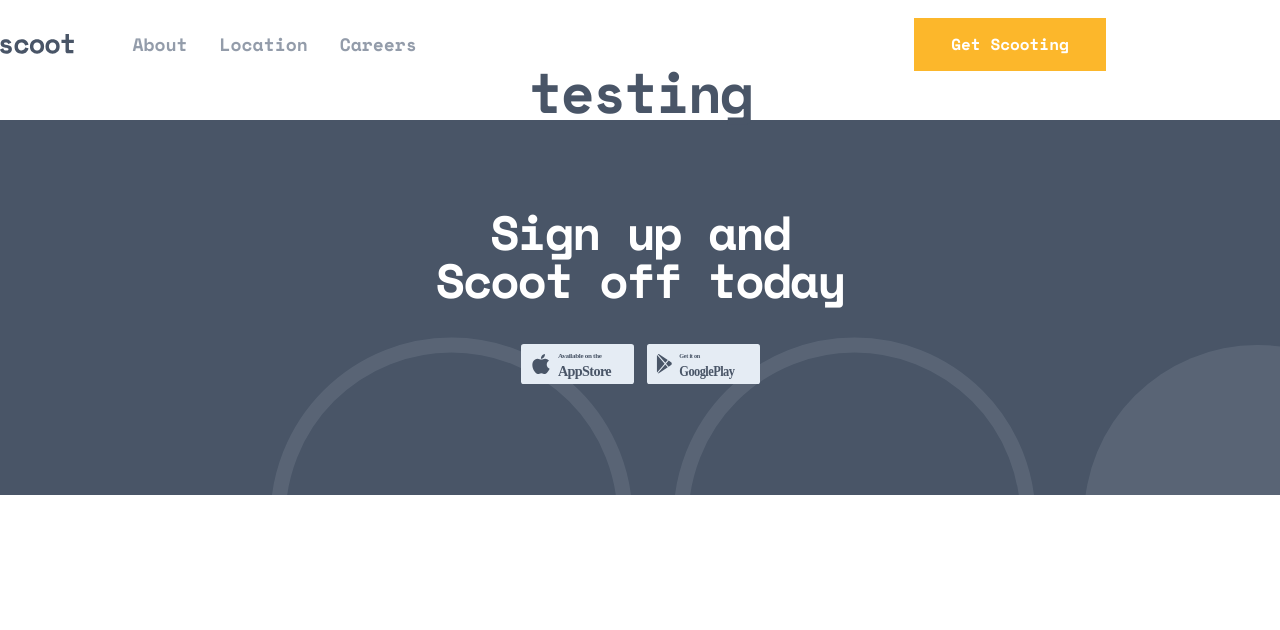
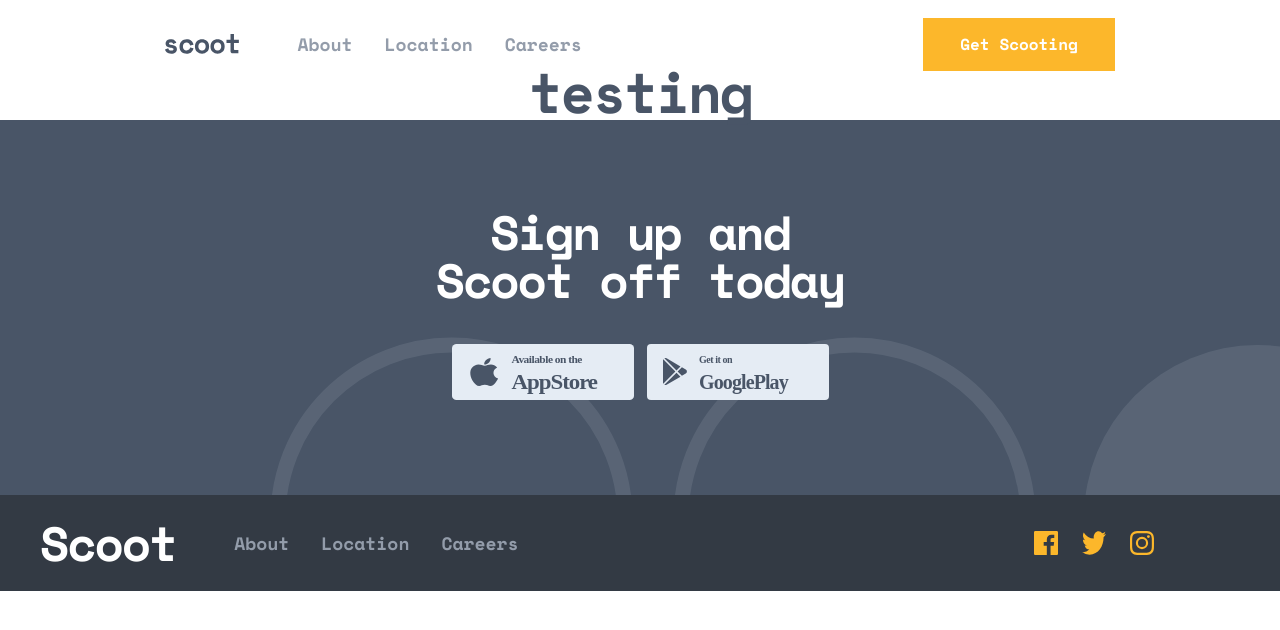
Before and after one commit to Eileenpk/Scooter, a Next.js app: page / in a window 1280 px wide. Shown: the top 630 px of the page. Built offline with nearby package versions, Linux system fonts and the light colour scheme.

Commit message:
finish:footer

```diff
--- a/components/Footer.js
+++ b/components/Footer.js
@@ -2,33 +2,87 @@ import styles from "@/styles/footer.module.css";
 import Image from "next/image";
 import appStore from "@/public/icons/app-store.svg";
 import googleStore from "@/public/icons/google-play.svg";
-import background from '@/public/patterns/semi-circles.svg'
+import facebook from "@/public/icons/facebook.svg";
+import twitter from "@/public/icons/twitter.svg";
+import instagram from "@/public/icons/instagram.svg";
+import Link from "next/link";
+import getWindowWidth from "@/components/functions/GetWindowWidth"
 export default function Footer() {
+  const {width} = getWindowWidth()
   return (
     <footer className={styles.footer}>
       <section className={styles.footerDownloadSectionWrapper}>
         <h2 className={styles.footerHeader}>Sign up and Scoot off today</h2>
 
         <div className={styles.footerSignupIconWrapper}>
-
           <Image
             src={appStore}
-            width={113}
-            height={40}
+            width={width > 1200? 182 : 113}
+            height={width > 1200 ? 56 : 40}
             alt="App store link"
             href="https://www.apple.com/app-store/"
             className={styles.footerSignupIcons}
           />
           <Image
             src={googleStore}
-            width={113}
-            height={40}
+            width={width > 1200? 182 : 113}
+            height={width > 1200 ? 56 : 40}
             alt="Google play store link"
             href="https://play.google.com/store/games"
             className={styles.footerSignupIcons}
           />
         </div>
       </section>
+      <section className={styles.footerLinkWrapper}>
+        <h2 className={styles.footerSubheader}>Scoot</h2>
+        <nav className={styles.footerNav}>
+          <Link href="/About" className={styles.footerNavLink}>
+            About
+          </Link>
+          <Link href="/Locations" className={styles.footerNavLink}>
+            Location
+          </Link>
+          <Link href="/Careers" className={styles.footerNavLink}>
+            Careers
+          </Link>
+
+          <div className={styles.footerSocialLinksWrapper}>
+            <Link
+              href="https://facebook.com/"
+              className={styles.footerSocialLink}
+            >
+              <Image
+                src={facebook}
+                width={24}
+                height={24}
+                alt="facebook icon that links to facebook page"
+              />
+            </Link>
+            <Link
+              href="https://twitter.com/"
+              className={styles.footerSocialLink}
+            >
+              <Image
+                src={twitter}
+                width={24}
+                height={24}
+                alt="twitter icon that links to twitter page"
+              />
+            </Link>
+            <Link
+              href="https://instagram.com/"
+              className={styles.footerSocialLink}
+            >
+              <Image
+                src={instagram}
+                width={24}
+                height={24}
+                alt="instagram icon that links to instagram page"
+              />
+            </Link>
+          </div>
+        </nav>
+      </section>
     </footer>
   );
 }
--- a/styles/footer.module.css
+++ b/styles/footer.module.css
@@ -1,8 +1,10 @@
 /* typography */
 
-.footerHeader {
+.footerHeader,
+.footerSubheader {
     color: var(--main-color);
 }
+
 
 @media(min-width:768px) {
     .footerHeader {
@@ -44,9 +46,64 @@
     margin-right: 13px;
 }
 
+.footerLinkWrapper {
+    background: var(--footer-color);
+    height: 438px;
+    padding-top: 64px;
+}
+
+.footerSubheader {
+    margin-bottom: 41px;
+}
+
+.footerNav{
+    display: flex;
+    flex-direction: column;
+    align-items: center;
+    gap: 16px;
+}
+
+.footerNavLink {
+    margin: 0;
+}
+.footerSocialLinksWrapper {
+    display: flex;
+    gap: 24px;
+    margin-top: 69px;
+}
+
 @media(min-width:768px) {
     .footerHeader {
         max-width: 457px;
+    }
+
+    .footerLinkWrapper {
+        height: 96px;
+        padding-top: 0px;
+        display: flex;
+        align-items: center;
+    }
+
+    .footerNav{
+        flex-direction: row;
+        align-items: center;
+        gap: 32px;
+        width: 75%;
+    }
+
+    .footerSubheader {
+        margin-bottom: 0px;
+        margin-left: 40px;
+        margin-right: 58px;
+    }
+
+    .footerSocialLinksWrapper {
+        display: flex;
+        gap: 24px;
+        margin-top: 0px;
+        width: 120px;
+        margin-left: auto;
+        margin-right: 40px;
     }
 }
 
@@ -60,6 +117,7 @@
         align-items: center;
         justify-content: center;
         padding: 0;
+        height: 300px;
     }
     .footerHeader {
         max-width: 415px;
@@ -69,6 +127,14 @@
     }
 
     .footerSignupIconWrapper {
-        margin-left: 0;
+        margin-left: 113px;
+    }
+
+    .footerSubheader {
+        margin-left: 168px;
+    }
+
+    .footerNav{
+        width: 71.5%;
     }
 }
--- a/styles/header.module.css
+++ b/styles/header.module.css
@@ -49,7 +49,7 @@
         display: flex;
         align-items: center;
         height: 96px;
-        max-width: 1106px;
+        /* max-width: 1106px; */
     }
 
     .headerLogo{
@@ -87,11 +87,14 @@
 }
 
 @media (min-width:1200px) {
+    .header {
+        margin: auto;
+    }
     .headerLogo{
-        margin-left: 0px;
+        margin-left: 165px;
     }
 
     .headerNavBtn {
-        margin-right: 0px;
+        margin-right: 165px;
     }
 }
```
